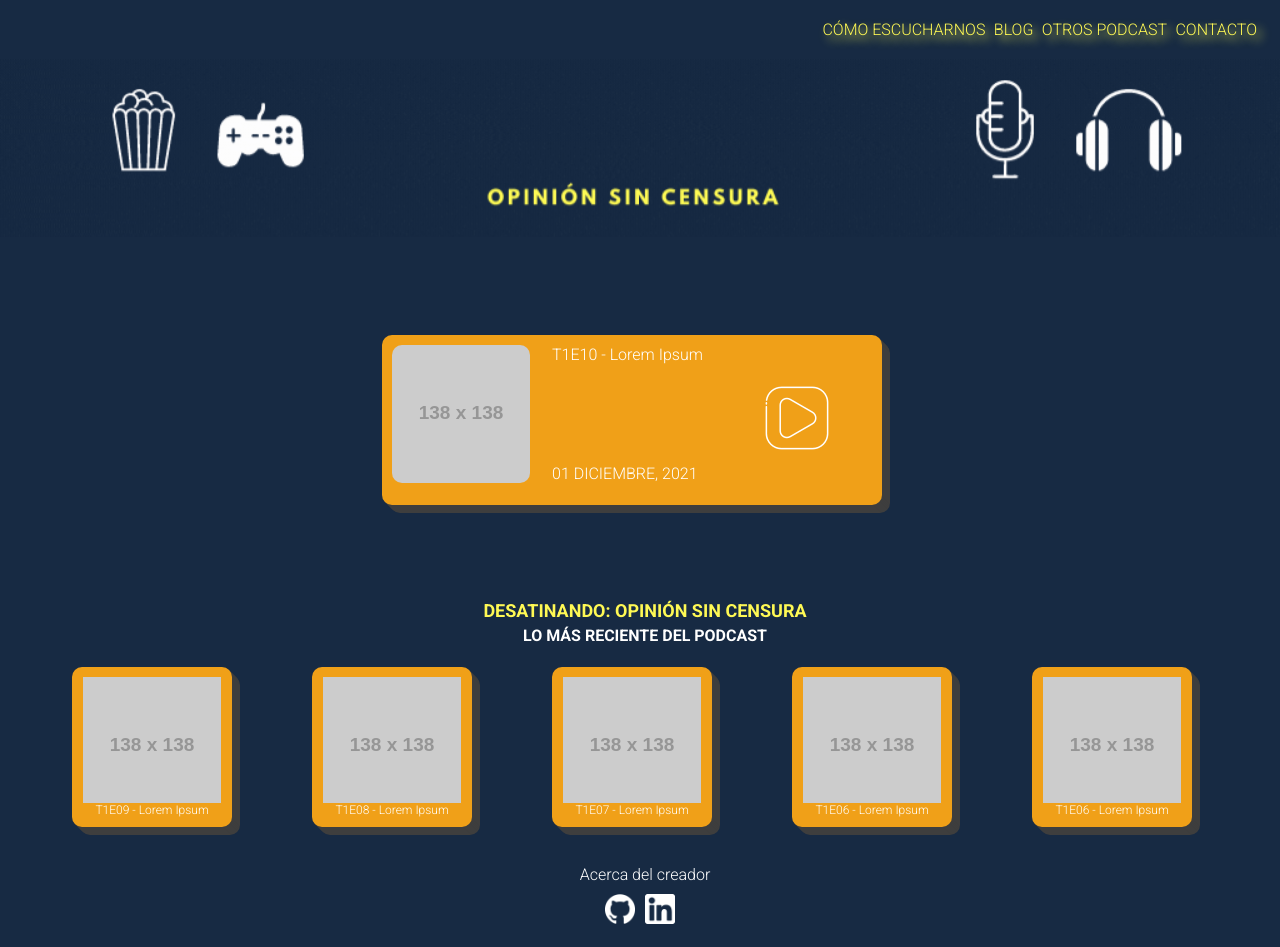
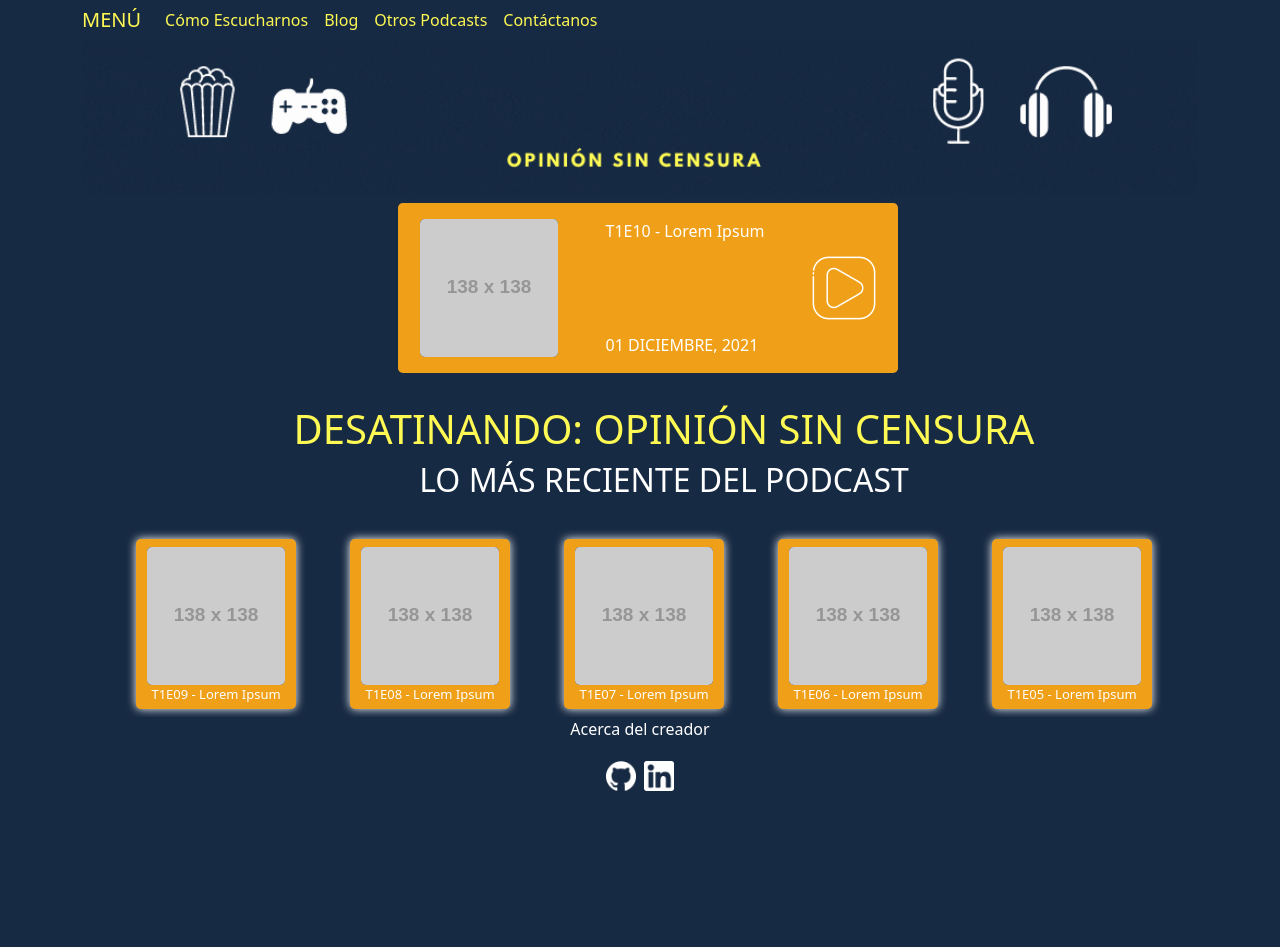
Before and after one commit to gnigrinis/Desatinando-Nigrinis, a plain HTML site: page index.html in a window 1280 px wide. After the commit the page ends 800 px from the top, so only its background shows below. Drawn offline with nearby package versions, Linux system fonts and the light colour scheme; placeholder pictures from the web are drawn by us.

Commit message:
Se aplica bootstrap en index con nueva hoja de estilos.

```diff
--- /dev/null
+++ b/css/styleBootstrap.css
@@ -0,0 +1,44 @@
+*{
+    background-color: #172a43;
+    color: #fff;
+}
+/*Header*/
+#personal-color--nav>a{
+    color: #fff954;
+}
+/*Main*/
+.personal-background--orange{
+    background-color: #F0A018;
+}
+.personal-portada1--size{
+    width: 500px;
+    height: 170px;
+}
+.personal-portadas--size{
+    width: 138px;
+    height: 138px;
+}
+.personal-texto--size{
+    height: 138px;
+}
+
+/*Section*/
+h1{
+    color: #fff954;
+}
+.personal-podcast-portada--size{
+    width: 160px;
+    height: 170px;
+    background-color: #F0A018;
+    box-shadow: #fff 0px 0px 10px;
+}
+.personal-texto--portada{
+    background-color: #F0A018;
+    font-size: 13px;
+    color: #fff;
+}
+
+/*Footer*/
+.personal-icon--size{
+    height: 30px;
+}
--- a/index.html
+++ b/index.html
@@ -4,80 +4,94 @@
     <meta charset="UTF-8">
     <meta http-equiv="X-UA-Compatible" content="IE=edge">
     <meta name="viewport" content="width=device-width, initial-scale=1.0">
-    <link rel="stylesheet" type="text/css" href="css/style.css"/>
-    <link rel="preconnect" href="https://fonts.googleapis.com">
-    <link rel="preconnect" href="https://fonts.gstatic.com" crossorigin>
-    <link href="https://fonts.googleapis.com/css2?family=Roboto:wght@100;300;700&display=swap" rel="stylesheet">
+    <!-- Estilo CSS propio -->
+    <link rel="stylesheet" type="text/css" href="css/styleBootstrap.css"/>
+    <!-- Estilo CSS Bootstrap -->
+    <link href="https://cdn.jsdelivr.net/npm/bootstrap@5.1.3/dist/css/bootstrap.min.css" rel="stylesheet" integrity="sha384-1BmE4kWBq78iYhFldvKuhfTAU6auU8tT94WrHftjDbrCEXSU1oBoqyl2QvZ6jIW3" crossorigin="anonymous">
     <title>Desatinando Opinión Sin Censura</title>
 </head>
 <body class="container">
-    <header class="header">
-        <nav class="nav">
-            <ul>
-                <li><a href="pages/comoEscucharnos.html">CÓMO ESCUCHARNOS</a></li>
-                <li><a href="pages/blog.html">BLOG</a></li>
-                <li><a href="pages/otrosPodcast.html">OTROS PODCAST</a></li>
-                <li><a href="pages/contacto.html">CONTACTO</a></li>
-            </ul>
+    <header class="d-flex flex-column">
+        <nav class="row navbar navbar-expand-lg navbar-light bg-light p-0">
+            <div class="container-fluid" id="personal-color--nav">
+                <a class="navbar-brand" href="#">MENÚ</a>
+                <button class="navbar-toggler" type="button" data-bs-toggle="collapse" data-bs-target="#navbarNavAltMarkup" aria-controls="navbarNavAltMarkup" aria-expanded="false" aria-label="Toggle navigation">
+                    <span class="navbar-toggler-icon"></span>
+                </button>
+                <div class="collapse navbar-collapse" id="navbarNavAltMarkup">
+                    <div class="navbar-nav" id="personal-color--nav">
+                        <a class="nav-link" href="#">Cómo Escucharnos</a>
+                        <a class="nav-link" href="#">Blog</a>
+                        <a class="nav-link" href="#">Otros Podcasts</a>
+                        <a class="nav-link" href="#">Contáctanos</a>
+                    </div>
+                </div>
+            </div>
         </nav>
-        <a href="index.html"><img src="images/banner.gif" alt="Banner de Desatinando" class="banner"></a>
+        <a class="row" href="index.html"><img src="images/banner.gif" class="img-fluid" alt="Banner de Desatinando"></a>
     </header>
-    <main class="main">
-        <section class="main_ultimoPodcast">
-            <div class="main_ultimoPodcast--portada1"></div>
-            <div class="main_ultimoPodcast--info">
-                <span>T1E10 - Lorem Ipsum</span>
-                <span>01 DICIEMBRE, 2021</span>
-            </div>
-            <div class="main_ultimoPodcast--playButtonBox">
-                <a href="pages/comoEscucharnos.html"><img src="images/playButton.png" alt="Botón de Play" class="main_ultimoPodcast--playButton"></a>
+    <main class="row">
+        <section class="m-2 d-flex justify-content-center">
+            <div class="d-flex justify-content-around align-items-center personal-portada1--size personal-background--orange rounded-3">
+                <img class="personal-portadas--size rounded-3" src="https://dummyimage.com/138x138/000/fff" alt="Portada de ultimo capitulo del podcast.">
+                <div class="d-flex flex-column justify-content-between m-1 personal-background--orange personal-texto--size">
+                    <span class="personal-background--orange">T1E10 - Lorem Ipsum</span>
+                    <span class="personal-background--orange">01 DICIEMBRE, 2021</span>
+                </div>
+                <div class="d-flex justify-content-center align-items-center personal-background--orange">
+                    <a href="pages/comoEscucharnos.html"><img class="personal-background--orange" src="images/playButton.png" alt="Botón de Play"></a>
+                </div>
             </div>
         </section>
     </main>
-    <section class="section">
-        <div class="section_title">
-            <h1>DESATINANDO: OPINIÓN SIN CENSURA</h1>
-            <h2>LO MÁS RECIENTE DEL PODCAST</h2>
+    <section class="row">
+        <div class="row m-4">
+            <h1 class="text-center">DESATINANDO: OPINIÓN SIN CENSURA</h1>
+            <h2 class="text-center">LO MÁS RECIENTE DEL PODCAST</h2>
         </div>
-        <section class="section_portadas">
-            <div class="section_portadas--podcastPortada">
-                <div class="section_ultimoPodcast--portadas"></div>
-                <a href="pages/comoEscucharnos.html"><span>T1E09 - Lorem Ipsum</span></a>
-            </div>
+        <section class="d-flex flex-row justify-content-evenly flex-wrap m-1">
             <div>
-                <div class="section_portadas--podcastPortada">
-                    <div class="section_ultimoPodcast--portadas"></div>
-                    <a href="pages/comoEscucharnos.html"><span>T1E08 - Lorem Ipsum</span></a>
+                <div class="personal-podcast-portada--size d-flex flex-column align-items-center m-1 p-2 rounded-3">
+                    <img class="row rounded-3 personal-portadas--size" src="https://dummyimage.com/138x138/000/fff" alt="Portada de capitulo ocho del podcast.">
+                    <a class="row text-decoration-none" href="pages/comoEscucharnos.html"><span class="personal-texto--portada">T1E09 - Lorem Ipsum</span></a>
                 </div>
             </div>
             <div>
-                <div class="section_portadas--podcastPortada">
-                    <div class="section_ultimoPodcast--portadas"></div>
-                    <a href="pages/comoEscucharnos.html"><span>T1E07 - Lorem Ipsum</span></a>
+                <div class="personal-podcast-portada--size d-flex flex-column align-items-center m-1 p-2 rounded-3">
+                    <img class="row rounded-3" src="https://dummyimage.com/138x138/000/fff" alt="Portada de capitulo ocho del podcast.">
+                    <a class="row text-decoration-none" href="pages/comoEscucharnos.html"><span class="personal-texto--portada">T1E08 - Lorem Ipsum</span></a>
                 </div>
             </div>
             <div>
-                <div class="section_portadas--podcastPortada">
-                    <div class="section_ultimoPodcast--portadas"></div>
-                    <a href="pages/comoEscucharnos.html"><span>T1E06 - Lorem Ipsum</span></a>
+                <div class="personal-podcast-portada--size d-flex flex-column align-items-center m-1 p-2 rounded-3">
+                    <img class="rounded-3" src="https://dummyimage.com/138x138/000/fff" alt="Portada de capitulo siete del podcast.">
+                    <a class="row text-decoration-none" href="pages/comoEscucharnos.html"><span class="personal-texto--portada">T1E07 - Lorem Ipsum</span></a>
                 </div>
             </div>
             <div>
-                <div class="section_portadas--podcastPortada">
-                    <div class="section_ultimoPodcast--portadas"></div>
-                    <a href="pages/comoEscucharnos.html"><span>T1E06 - Lorem Ipsum</span></a>
+                <div class="personal-podcast-portada--size d-flex flex-column align-items-center m-1 p-2 rounded-3">
+                    <img class="rounded-3" src="https://dummyimage.com/138x138/000/fff" alt="Portada de capitulo seis del podcast.">
+                    <a class="row text-decoration-none" href="pages/comoEscucharnos.html"><span class="personal-texto--portada">T1E06 - Lorem Ipsum</span></a>
+                </div>
+            </div>
+            <div>
+                <div class="personal-podcast-portada--size d-flex flex-column align-items-center m-1 p-2 rounded-3">
+                    <img class="rounded-3" src="https://dummyimage.com/138x138/000/fff" alt="Portada de capitulo cinco del podcast.">
+                    <a class="row text-decoration-none" href="pages/comoEscucharnos.html"><span class="personal-texto--portada">T1E05 - Lorem Ipsum</span></a>
                 </div>
             </div>
         </section>
     </section>
-    <footer class="footer">
-        <div class="footer_contenedor">
-            <p class="footer_contenedor--title">Acerca del creador</p>
-            <div class="footer_contenedor--iconos">
-                <a href="https://github.com/gnigrinis"><div class="icono_github"></div></a>
-                <a href="https://www.linkedin.com/in/giancarlonigrinis/"><div class="icono_linkedin"></div></a>
+    <footer class="row text-center">
+        <div class="col">
+            <p class="row justify-content-center">Acerca del creador</p>
+            <div class="d-flex flex-row justify-content-center">
+                <a href="https://github.com/gnigrinis"><img class="personal-icon--size m-1" src="images/github.png" alt="icono de github"></a>
+                <a href="https://www.linkedin.com/in/giancarlonigrinis/"><img class="personal-icon--size m-1" src="images/linkedin.png" alt="icono de linkedin"></a>
             </div>
         </div>
     </footer>
+    <!-- JavaScript Bootstrap -->
+    <script src="https://cdn.jsdelivr.net/npm/bootstrap@5.1.3/dist/js/bootstrap.bundle.min.js" integrity="sha384-ka7Sk0Gln4gmtz2MlQnikT1wXgYsOg+OMhuP+IlRH9sENBO0LRn5q+8nbTov4+1p" crossorigin="anonymous"></script>
 </body>
 </html>
```
